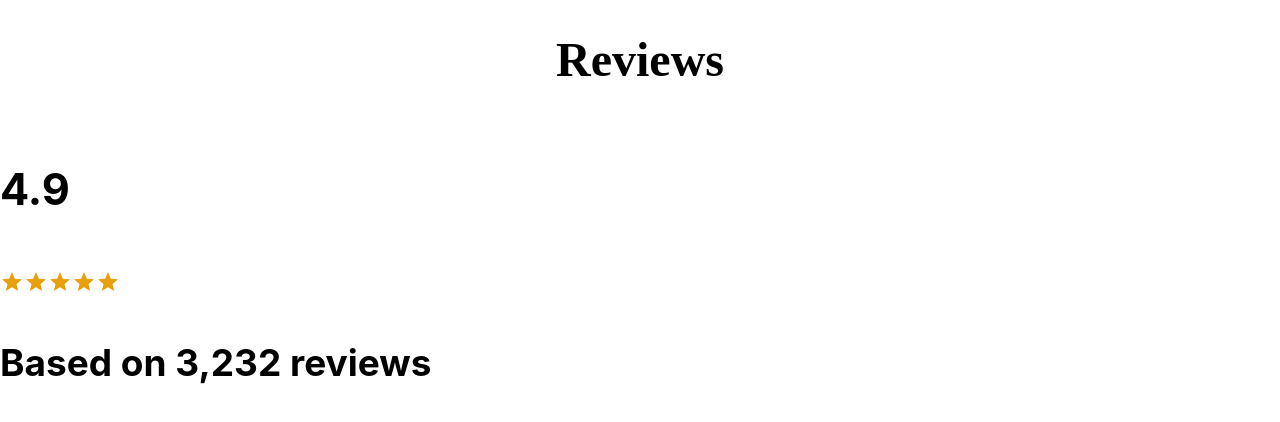
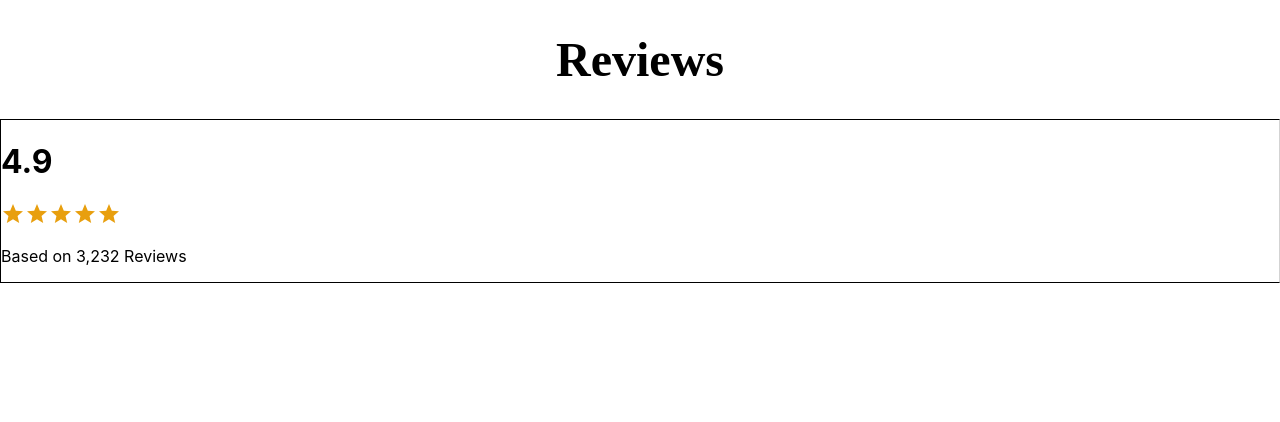
Before and after one commit to tylerletendre98/beyond40task, a React (Create React App) app in the folder beyond40task/: page / in a window 1280 px wide. Shown: the top 422 px of the page. Built offline with nearby package versions, Linux system fonts and the light colour scheme.

Commit message:
changed the sizing and positioning of components

```diff
--- a/beyond40task/src/components/reviewsAverage/ReviewsAverage.jsx
+++ b/beyond40task/src/components/reviewsAverage/ReviewsAverage.jsx
@@ -13,15 +13,15 @@ export default function ReviewsAverage() {
     const classes = useStyles()
 
     return (
-        <div>
+        <div className="reviewsAverage-container">
             <div className="reviewsAverage-number">
-                <h3>4.9</h3>
-                <div className="reviewsAverage-stars">
-                    <Star className={classes.star} /><Star className={classes.star} /><Star className={classes.star} /><Star className={classes.star} /><Star className={classes.star} />
-                </div>
-                <div>
-                    <p>Based on 3,232 reviews</p>
-                </div>
+                <h1>4.9</h1>
+            </div>
+            <div className="reviewsAverage-stars">
+                <Star className={classes.star} /><Star className={classes.star} /><Star className={classes.star} /><Star className={classes.star} /><Star className={classes.star} />
+            </div>
+            <div className="reviewAverage-phrase">
+                <p>Based on 3,232 Reviews</p>
             </div>
         </div>
     )
--- a/beyond40task/src/components/reviewsAverage/reviewsAverage.css
+++ b/beyond40task/src/components/reviewsAverage/reviewsAverage.css
@@ -1,5 +1,11 @@
+.reviewsAverage-container{
+    border-right: lightgray;
+    border-style: solid;
+    border-width: 1px;
+}
+
+
 .reviewsAverage-number{
-    font-size: 37px;
     font-style: normal;
     font-weight: bold;
 }
@@ -7,3 +13,8 @@
 .reviewsAverage-stars{
     color: yellow;
 }
+
+.reviewsAverage-phrase p{
+    font-size: small;
+
+}
```
